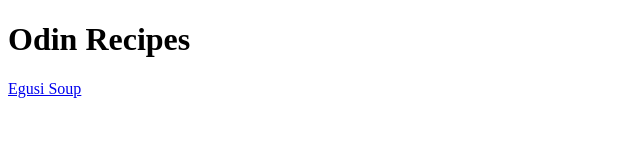
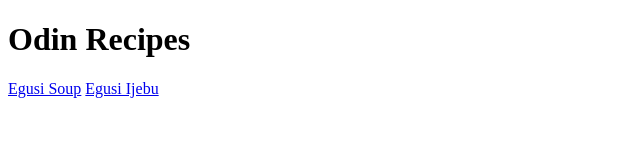
Before and after one commit to Femilord/odin-recipes, a plain HTML site: page index.html in a window 1280 px wide. Shown: the whole page, without its empty margins (0-640 px from the left). Drawn offline with Linux system fonts and the light colour scheme.

Commit message:
add links to egusi ijebu

```diff
--- a/index.html
+++ b/index.html
@@ -10,6 +10,7 @@
 <body>
     <h1>Odin Recipes</h1>
     <a href="./recipes/egusi.html">Egusi Soup</a>
+    <a href="./recipes/egusi-ijebu.html"> Egusi Ijebu</a>
 
 </body>
 
```
